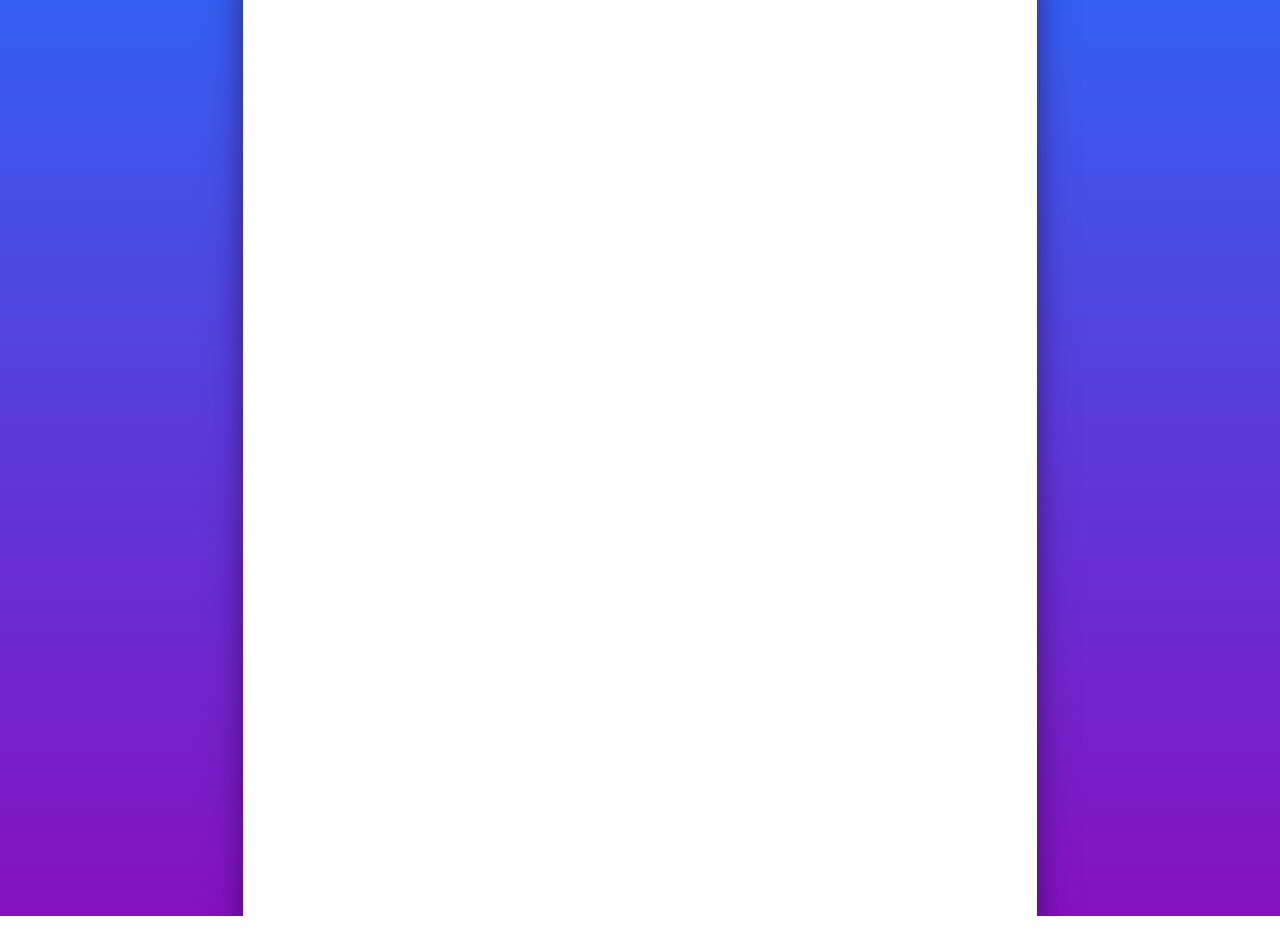
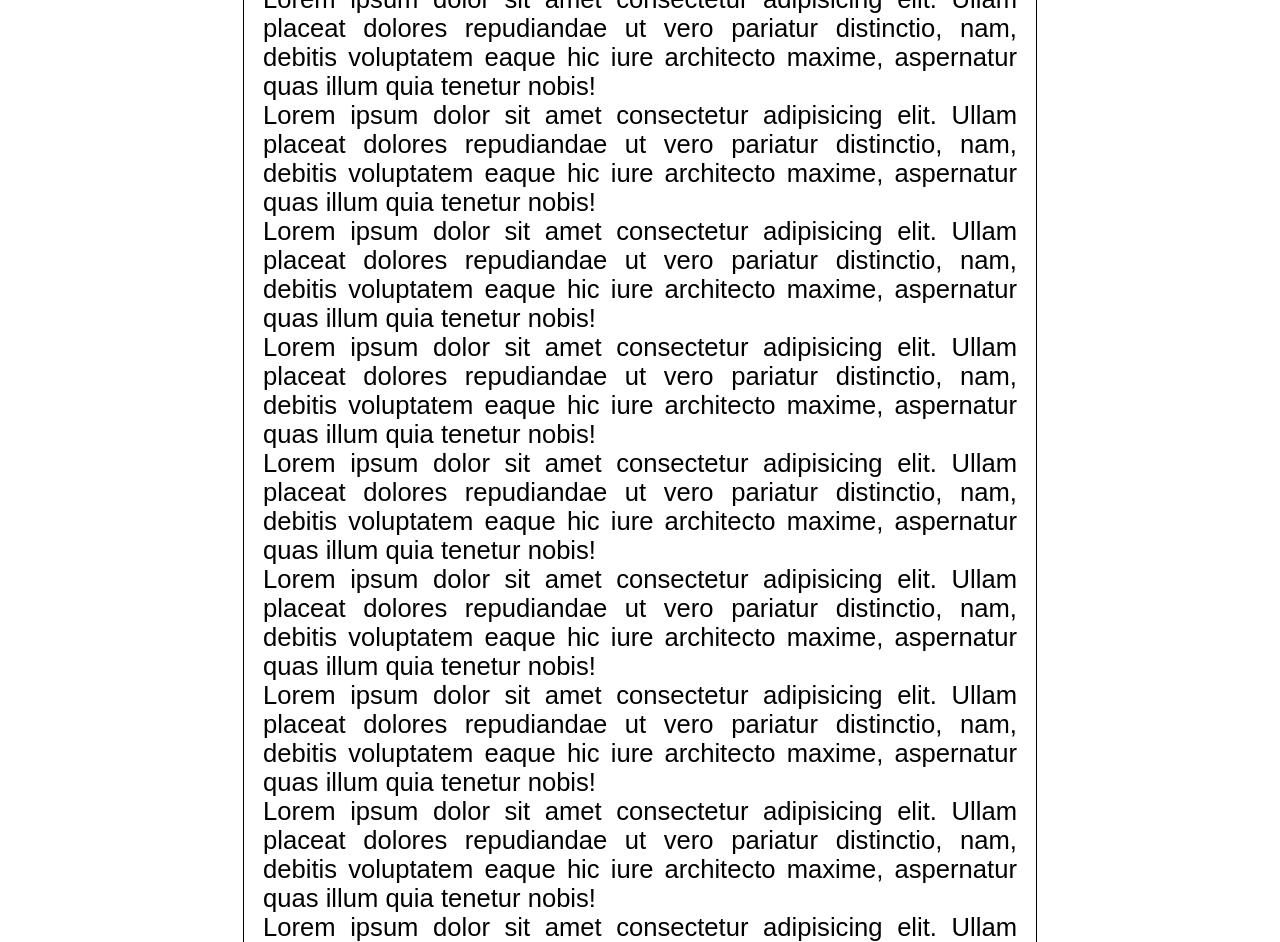
Before and after one commit to JeffDoni/curriculo-generation, a website: page index.html in a window 1280 px wide. Shown: the part 207-1149 px from the top of the page. Before the commit the page ends 1123 px from the top, so only its background shows below. Drawn offline with Linux system fonts and the light colour scheme.

Commit message:
feat: update css and create pages generation

```diff
--- a/assets/css/styles.css
+++ b/assets/css/styles.css
@@ -10,34 +10,40 @@
   size: A4;
 }
 
-html {
-  font-size: 62.5%;
-  background: hsla(280, 84%, 41%, 1);
-  background: linear-gradient(90deg, hsla(280, 84%, 41%, 1) 0%, hsla(218, 97%, 56%, 1) 100%);
-  background: -moz-linear-gradient(90deg, hsla(280, 84%, 41%, 1) 0%, hsla(218, 97%, 56%, 1) 100%);
-  background: -webkit-linear-gradient(90deg, hsla(280, 84%, 41%, 1) 0%, hsla(218, 97%, 56%, 1) 100%);
-  filter: progid: DXImageTransform.Microsoft.gradient( startColorstr="#8711C1", endColorstr="#2472FC", GradientType=1 );
+@media print {
+  body {
+    margin: 0;
+    padding: 0;
+    border: 0;
+    box-sizing: border-box;
+  }
+
+  .section {
+    page-break-before: always;
+  }
 }
 
 body {
-  width: 210mm;
-  height: 297mm;
-  margin: 0 auto;
-  padding: 5mm;
+  width: 100%;
+  height: 100vh;
   font-family: Arial, Helvetica, sans-serif;
   background-color: #FFF;
-  box-shadow: 0 2rem 3rem rgba(38, 1, 67, 0.625);
 }
 /* ================================================ */
 
 /* =========================Main */
-#container {
+#page {
   display: flex;
   flex-direction: column;
+  height: auto;
+  width: 210mm;
+  margin: 0 auto;
+  border: 1px solid #000;
+  padding: 5mm;
 }
 
 #header {
-  width: 100%;
+  max-width: 210mm;
   display: flex;
   flex-direction: column;
   justify-content: center;
@@ -47,22 +53,38 @@ body {
 #header img {
   width: 120px;
   height: 120px;
-
   object-fit: cover;
   object-position: center;
-
   border-radius: 50%;
-
-  margin-bottom: 2rem;
-
-  box-shadow: 0 0 1rem rgba(0, 0, 0, 0.2);
+  margin-bottom: 20px;
+  box-shadow: 0 0 10px rgba(0, 0, 0, 0.2);
 }
 
 #header h1 {
-  font-size: 2.8rem;
+  font-size: 28px;
   font-weight: 700;
   color: #000;
   text-align: center;
 }
 
+#wrapper {
+  display: flex;
+  flex-direction: column;
+  justify-content: center;
+  align-items: center;
+  height: 100%;
+}
+
+#content {
+  display: flex;
+  flex-direction: column;
+  justify-content: center;
+}
+
+#content p {
+  font-size: 1.6rem;
+  font-weight: 400;
+  text-align: justify;
+  color: #000;
+}
 /* ================================================ */
--- a/index.html
+++ b/index.html
@@ -1,5 +1,6 @@
 <!DOCTYPE html>
 <html lang="pt-br">
+
 <head>
   <meta charset="UTF-8">
   <meta http-equiv="X-UA-Compatible" content="IE=edge">
@@ -7,16 +8,69 @@
   <title>Curriculo</title>
   <link rel="stylesheet" href="./assets/css/styles.css" />
 </head>
+
 <body>
   <!-- Container -->
-  <main id="container">
+  <section id="page" class="section">
     <!-- Header para informações do candidato -->
     <header id="header">
       <image src="./assets/imgs/profile.png" alt="profile" />
       <h1>Walber Vaz Da Silva</h1>
     </header>
     <!-- Section para informações do currículo -->
-    <section id="content"></section>
-  </main>
+    <section id="wrapper">
+      <section id="content">
+        <p>Lorem ipsum dolor sit amet consectetur adipisicing elit. Ullam placeat dolores repudiandae ut vero pariatur
+          distinctio, nam, debitis voluptatem eaque hic iure architecto maxime, aspernatur quas illum quia tenetur
+          nobis!</p>
+        <p>Lorem ipsum dolor sit amet consectetur adipisicing elit. Ullam placeat dolores repudiandae ut vero pariatur
+          distinctio, nam, debitis voluptatem eaque hic iure architecto maxime, aspernatur quas illum quia tenetur
+          nobis!</p>
+        <p>Lorem ipsum dolor sit amet consectetur adipisicing elit. Ullam placeat dolores repudiandae ut vero pariatur
+          distinctio, nam, debitis voluptatem eaque hic iure architecto maxime, aspernatur quas illum quia tenetur
+          nobis!</p>
+        <p>Lorem ipsum dolor sit amet consectetur adipisicing elit. Ullam placeat dolores repudiandae ut vero pariatur
+          distinctio, nam, debitis voluptatem eaque hic iure architecto maxime, aspernatur quas illum quia tenetur
+          nobis!</p>
+        <p>Lorem ipsum dolor sit amet consectetur adipisicing elit. Ullam placeat dolores repudiandae ut vero pariatur
+          distinctio, nam, debitis voluptatem eaque hic iure architecto maxime, aspernatur quas illum quia tenetur
+          nobis!</p>
+        <p>Lorem ipsum dolor sit amet consectetur adipisicing elit. Ullam placeat dolores repudiandae ut vero pariatur
+          distinctio, nam, debitis voluptatem eaque hic iure architecto maxime, aspernatur quas illum quia tenetur
+          nobis!</p>
+        <p>Lorem ipsum dolor sit amet consectetur adipisicing elit. Ullam placeat dolores repudiandae ut vero pariatur
+          distinctio, nam, debitis voluptatem eaque hic iure architecto maxime, aspernatur quas illum quia tenetur
+          nobis!</p>
+        <p>Lorem ipsum dolor sit amet consectetur adipisicing elit. Ullam placeat dolores repudiandae ut vero pariatur
+          distinctio, nam, debitis voluptatem eaque hic iure architecto maxime, aspernatur quas illum quia tenetur
+          nobis!</p>
+        <p>Lorem ipsum dolor sit amet consectetur adipisicing elit. Ullam placeat dolores repudiandae ut vero pariatur
+          distinctio, nam, debitis voluptatem eaque hic iure architecto maxime, aspernatur quas illum quia tenetur
+          nobis!</p>
+        <p>Lorem ipsum dolor sit amet consectetur adipisicing elit. Ullam placeat dolores repudiandae ut vero pariatur
+          distinctio, nam, debitis voluptatem eaque hic iure architecto maxime, aspernatur quas illum quia tenetur
+          nobis!</p>
+        <p>Lorem ipsum dolor sit amet consectetur adipisicing elit. Ullam placeat dolores repudiandae ut vero pariatur
+          distinctio, nam, debitis voluptatem eaque hic iure architecto maxime, aspernatur quas illum quia tenetur
+          nobis!</p>
+        <p>Lorem ipsum dolor sit amet consectetur adipisicing elit. Ullam placeat dolores repudiandae ut vero pariatur
+          distinctio, nam, debitis voluptatem eaque hic iure architecto maxime, aspernatur quas illum quia tenetur
+          nobis!</p>
+        <p>Lorem ipsum dolor sit amet consectetur adipisicing elit. Ullam placeat dolores repudiandae ut vero pariatur
+          distinctio, nam, debitis voluptatem eaque hic iure architecto maxime, aspernatur quas illum quia tenetur
+          nobis!</p>
+        <p>Lorem ipsum dolor sit amet consectetur adipisicing elit. Ullam placeat dolores repudiandae ut vero pariatur
+          distinctio, nam, debitis voluptatem eaque hic iure architecto maxime, aspernatur quas illum quia tenetur
+          nobis!</p>
+        <p>Lorem ipsum dolor sit amet consectetur adipisicing elit. Ullam placeat dolores repudiandae ut vero pariatur
+          distinctio, nam, debitis voluptatem eaque hic iure architecto maxime, aspernatur quas illum quia tenetur
+          nobis!</p>
+        <p>Lorem ipsum dolor sit amet consectetur adipisicing elit. Ullam placeat dolores repudiandae ut vero pariatur
+          distinctio, nam, debitis voluptatem eaque hic iure architecto maxime, aspernatur quas illum quia tenetur
+          nobis!</p>
+      </section>
+    </section>
+  </section>
 </body>
+
 </html>
```
